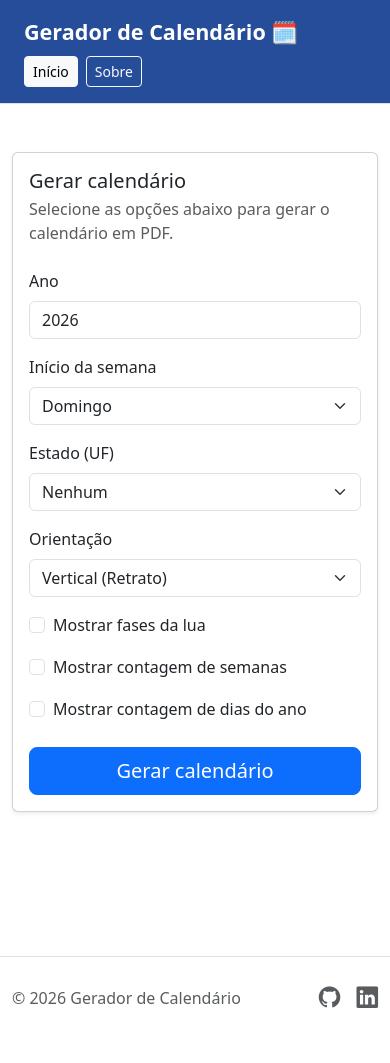
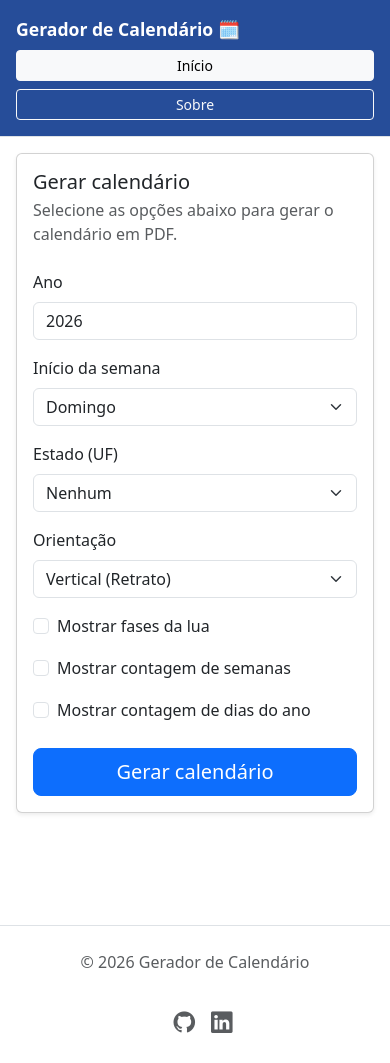
Before and after one commit to gmadalosso/gerador-calendario, a FastAPI app: page / in a window 390 px wide. Before the commit the page ends 1008 px from the top, so only its background shows below. Run offline with FastAPI, Linux system fonts and the light colour scheme.

Commit message:
adaptação layout para mobile

```diff
--- a/app/templates/base.html
+++ b/app/templates/base.html
@@ -2,6 +2,7 @@
 <html lang="pt-BR">
 <head>
     <meta charset="UTF-8">
+    <meta name="viewport" content="width=device-width, initial-scale=1.0">
     <title>{% block title %}Gerador de Calendário{% endblock %}</title>
 
     <!-- Favicon -->
@@ -31,19 +32,56 @@
         footer {
             flex-shrink: 0;
         }
+
+        /* versão mobile */
+        @media (max-width: 768px) {
+            .header-title {
+                font-size: 1.1rem !important;
+            }
+
+            .header-buttons {
+                flex-direction: column;
+                gap: 0.5rem !important;
+                width: 100%;
+            }
+
+            .header-buttons .btn {
+                width: 100%;
+            }
+
+            main.container {
+                padding-left: 1rem;
+                padding-right: 1rem;
+            }
+
+            footer .container {
+                flex-direction: column;
+                text-align: center;
+                gap: 1rem;
+            }
+
+            footer ul.nav {
+                justify-content: center !important;
+            }
+
+            .card {
+                margin-top: 1rem !important;
+                margin-bottom: 1rem !important;
+            }
+        }
     </style>
 </head>
 <body>
 
     <header class="border-bottom" style="background-color: #264d99;">
-        <div class="container-fluid px-4">
+        <div class="container-fluid px-3 px-md-4">
             <div class="d-flex flex-wrap align-items-center justify-content-between py-3">
 
                 <a href="/" class="d-flex align-items-center mb-2 mb-lg-0 text-white text-decoration-none">
-                    <span class="fs-4 fw-semibold">Gerador de Calendário 🗓️</span>
+                    <span class="fs-4 fw-semibold header-title">Gerador de Calendário 🗓️</span>
                 </a>
 
-                <div class="d-flex gap-2">
+                <div class="d-flex gap-2 header-buttons">
                     <a href="/" class="btn btn-light btn-sm">Início</a>
                     <a href="/sobre" class="btn btn-outline-light btn-sm">Sobre</a>
                 </div>
@@ -60,13 +98,13 @@
     <footer class="border-top py-4 mt-5">
         <div class="container d-flex flex-wrap justify-content-between align-items-center">
 
-            <div class="col-md-4 d-flex align-items-center">
+            <div class="col-12 col-md-4 d-flex align-items-center justify-content-center justify-content-md-start mb-3 mb-md-0">
                 <span class="text-muted">
                     © {{ now().year if now is defined else "2026" }} Gerador de Calendário
                 </span>
             </div>
 
-            <ul class="nav col-md-4 justify-content-end list-unstyled d-flex mb-0">
+            <ul class="nav col-12 col-md-4 justify-content-center justify-content-md-end list-unstyled d-flex mb-0">
 
                 <!-- GitHub -->
                 <li class="ms-3">
--- a/app/templates/web/form.html
+++ b/app/templates/web/form.html
@@ -7,7 +7,7 @@
 <!-- ========================= -->
 <!-- FORMULÁRIO DE OPÇÕES -->
 <!-- ========================= -->
-<form id="form-calendario" class="card card-body mt-5 mb-5 shadow-sm">
+<form id="form-calendario" class="card card-body mt-4 mt-md-5 mb-4 mb-md-5 shadow-sm">
 
     <!-- Título -->
     <div class="mb-4">
@@ -20,13 +20,13 @@
     <div class="row g-3">
 
         <!-- Ano -->
-        <div class="col-md-3">
+        <div class="col-12 col-sm-6 col-md-3">
             <label for="ano" class="form-label">Ano</label>
             <input type="number" class="form-control" id="ano" name="ano" value="{{ ano }}" min="1900" max="2200" required>
         </div>
 
         <!-- Início da semana -->
-        <div class="col-md-3">
+        <div class="col-12 col-sm-6 col-md-3">
             <label for="inicio_semana" class="form-label">Início da semana</label>
             <select class="form-select" id="inicio_semana" name="inicio_semana">
                 <option value="domingo" {% if inicio_semana == "domingo" %}selected{% endif %}>Domingo</option>
@@ -40,7 +40,7 @@
         </div>
 
         <!-- UF -->
-        <div class="col-md-3">
+        <div class="col-12 col-sm-6 col-md-3">
             <label for="uf" class="form-label">Estado (UF)</label>
             <select class="form-select" id="uf" name="uf">
                 <option value="">Nenhum</option>
@@ -53,7 +53,7 @@
         </div>
 
         <!-- Orientação -->
-        <div class="col-md-3">
+        <div class="col-12 col-sm-6 col-md-3">
             <label for="orientacao" class="form-label">Orientação</label>
             <select class="form-select" id="orientacao" name="orientacao">
                 <option value="vertical" {% if orientacao == "vertical" or orientacao is not defined %}selected{% endif %}>Vertical (Retrato)</option>
@@ -66,7 +66,7 @@
     <div class="row g-3 mt-0">
 
         <!-- Fases da Lua -->
-        <div class="col-md-3 d-flex align-items-end">
+        <div class="col-12 col-sm-6 col-md-4 d-flex align-items-end">
             <div class="form-check">
                 <input
                     class="form-check-input"
@@ -83,7 +83,7 @@
         </div>
 
         <!-- Contagem de Semanas -->
-        <div class="col-md-3 d-flex align-items-end">
+        <div class="col-12 col-sm-6 col-md-4 d-flex align-items-end">
             <div class="form-check">
                 <input
                     class="form-check-input"
@@ -100,7 +100,7 @@
         </div>
 
         <!-- Contagem de Dias do Ano -->
-        <div class="col-md-3 d-flex align-items-end">
+        <div class="col-12 col-sm-6 col-md-4 d-flex align-items-end">
             <div class="form-check">
                 <input
                     class="form-check-input"
@@ -130,22 +130,31 @@
 <!-- ========================= -->
 <!-- PREVIEW DO PDF -->
 <!-- ========================= -->
-<div id="pdf-preview-container" style="display: none;" class="card card-body mt-4 mb-5 shadow-sm">
-    <div class="d-flex justify-content-between align-items-center mb-3">
+<div id="pdf-preview-container" style="display: none;" class="card card-body mt-4 mb-4 mb-md-5 shadow-sm">
+    <div class="d-flex flex-column flex-md-row justify-content-between align-items-start align-items-md-center mb-3 gap-2">
         <h5 class="card-title mb-0">Preview do Calendário</h5>
-        <div>
-            <a id="download-pdf-btn" href="#" class="btn btn-success btn-sm me-2" download>
+        <div class="d-flex gap-2 w-100 w-md-auto">
+            <a id="download-pdf-btn" href="#" class="btn btn-success btn-sm flex-fill flex-md-none" download>
                 <i class="bi bi-download"></i> Download PDF
             </a>
-            <button type="button" class="btn btn-secondary btn-sm" onclick="document.getElementById('pdf-preview-container').style.display='none'">
+            <button type="button" class="btn btn-secondary btn-sm flex-fill flex-md-none" onclick="document.getElementById('pdf-preview-container').style.display='none'">
                 <i class="bi bi-x-lg"></i> Fechar
             </button>
         </div>
     </div>
     <div class="embed-responsive embed-responsive-16by9" style="border: 1px solid #dee2e6; border-radius: 0.25rem; overflow: hidden;">
-        <iframe id="pdf-preview" class="embed-responsive-item" style="width: 100%; height: 80vh; border: none;"></iframe>
+        <iframe id="pdf-preview" class="embed-responsive-item" style="width: 100%; height: 60vh; min-height: 400px; border: none;"></iframe>
     </div>
 </div>
+
+<style>
+    @media (max-width: 768px) {
+        #pdf-preview {
+            height: 50vh !important;
+            min-height: 300px !important;
+        }
+    }
+</style>
 
 <script>
 document.getElementById('form-calendario').addEventListener('submit', function(e) {
--- a/app/templates/web/sobre.html
+++ b/app/templates/web/sobre.html
@@ -4,7 +4,7 @@
 
 {% block content %}
 
-<div class="card card-body mt-5 mb-5 shadow-sm">
+<div class="card card-body mt-4 mt-md-5 mb-4 mb-md-5 shadow-sm">
     <h1 class="mb-4">Sobre o Gerador de Calendário</h1>
 
     <div class="row">
```
